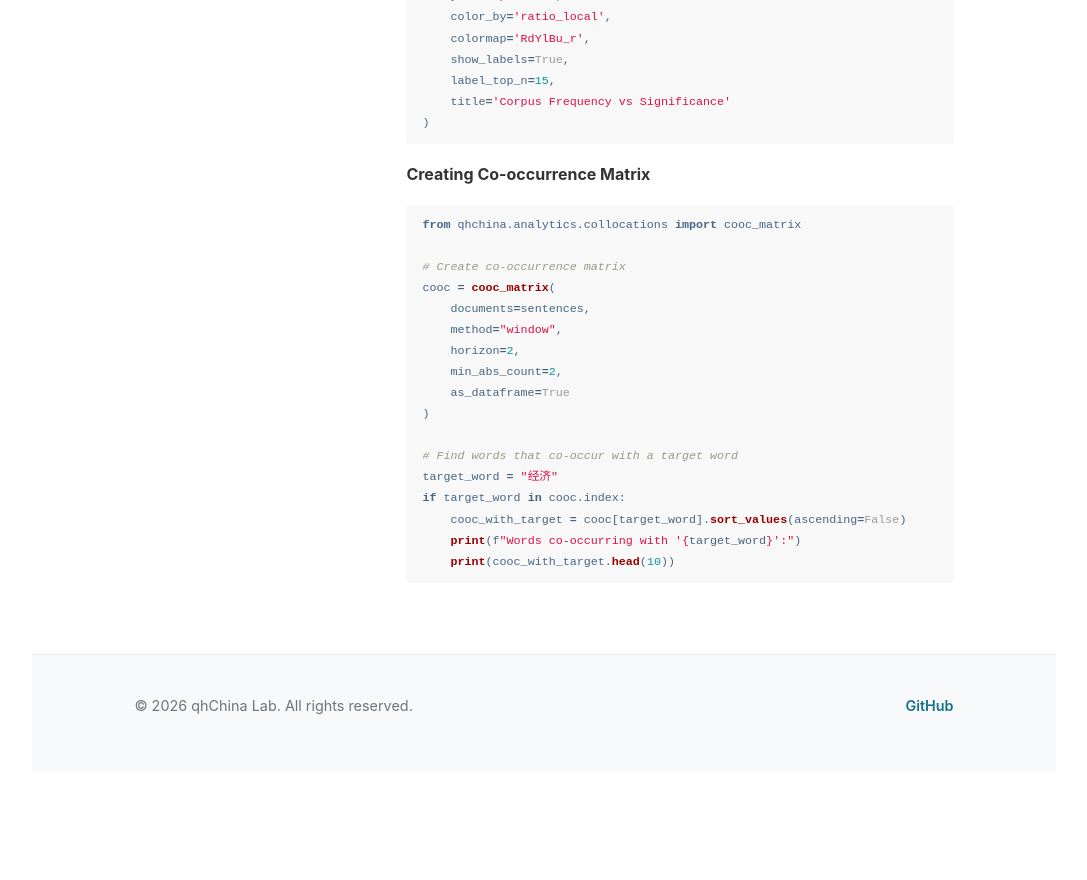
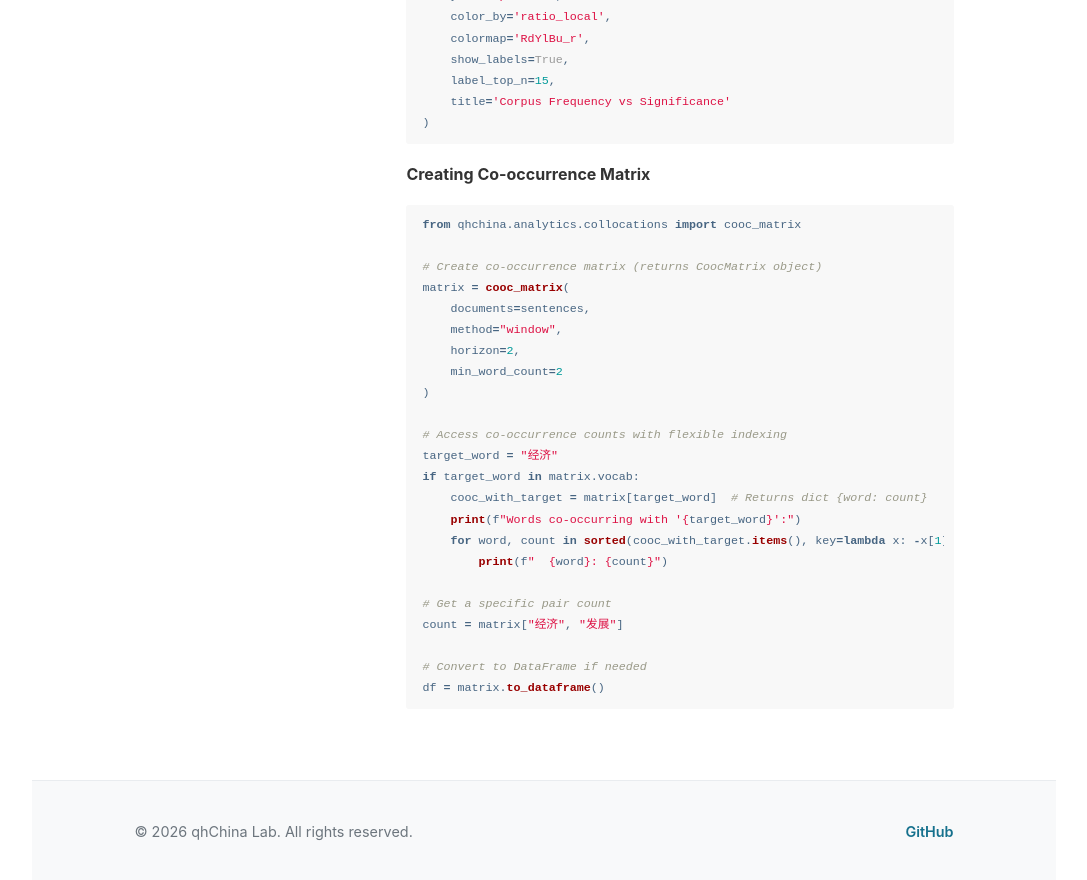
Before and after one commit to mcjkurz/qhchina-web, a Jekyll site: the page built from docs/collocations/index.md, in a window 1280 px wide and 900 px high, scrolled down 12143 px. Shown: the top 880 px of the window, without its empty margins (96-1183 px from the left). Built offline with Jekyll 4.4.1, drawn with Linux system fonts in a browser that asks for light colours; before the commit the page ends 12916 px from its top, so only the background shows below that.

````diff
--- a/docs/collocations/index.md
+++ b/docs/collocations/index.md
@@ -476,19 +476,25 @@ plot_collocates(
 ```python
 from qhchina.analytics.collocations import cooc_matrix
 
-# Create co-occurrence matrix
-cooc = cooc_matrix(
+# Create co-occurrence matrix (returns CoocMatrix object)
+matrix = cooc_matrix(
     documents=sentences,
     method="window",
     horizon=2,
-    min_abs_count=2,
-    as_dataframe=True
+    min_word_count=2
 )
 
-# Find words that co-occur with a target word
+# Access co-occurrence counts with flexible indexing
 target_word = "经济"
-if target_word in cooc.index:
-    cooc_with_target = cooc[target_word].sort_values(ascending=False)
+if target_word in matrix.vocab:
+    cooc_with_target = matrix[target_word]  # Returns dict {word: count}
     print(f"Words co-occurring with '{target_word}':")
-    print(cooc_with_target.head(10))
+    for word, count in sorted(cooc_with_target.items(), key=lambda x: -x[1])[:10]:
+        print(f"  {word}: {count}")
+
+# Get a specific pair count
+count = matrix["经济", "发展"]
+
+# Convert to DataFrame if needed
+df = matrix.to_dataframe()
 ```
````
Also changed, not shown: docs/word_embeddings/index.md (+7 -7 lines).
